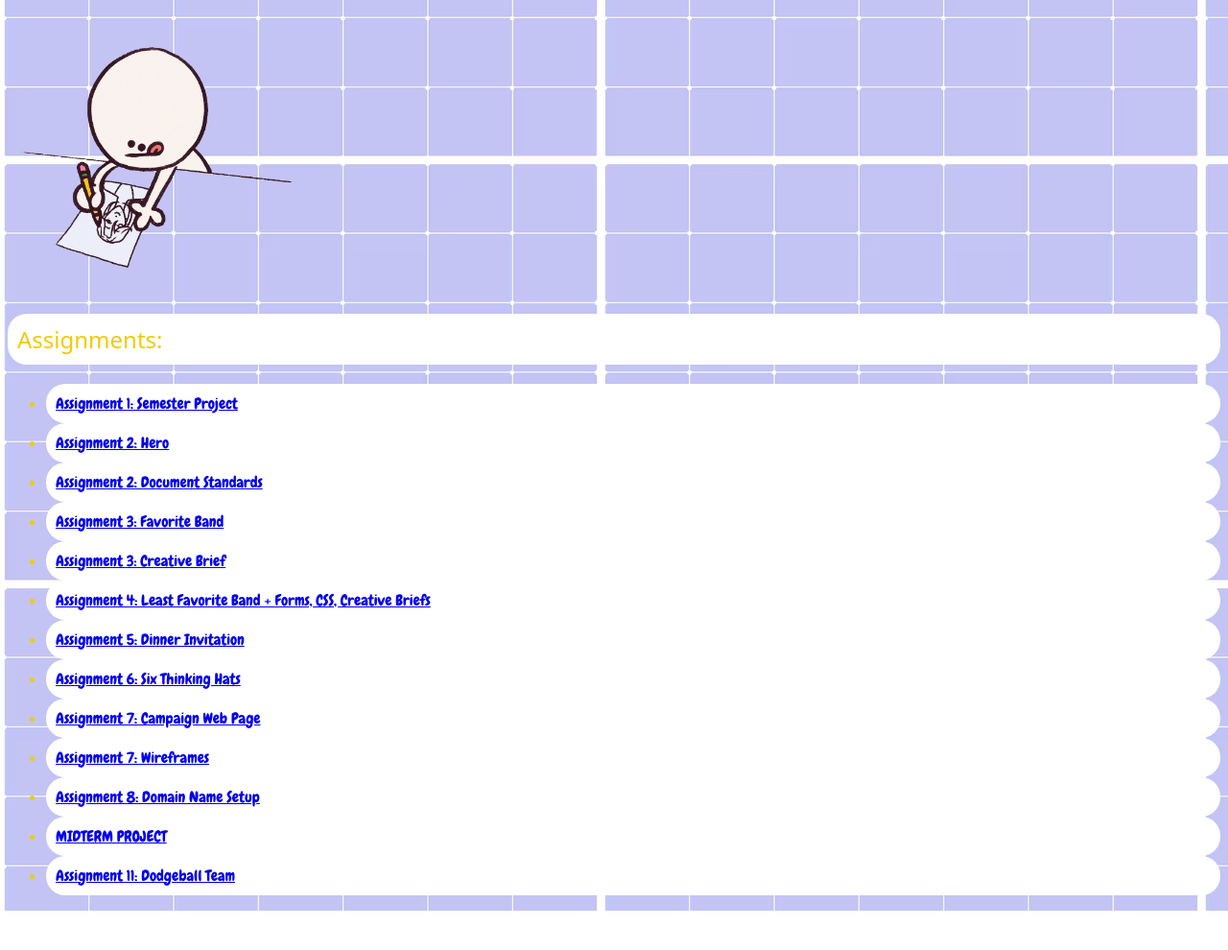
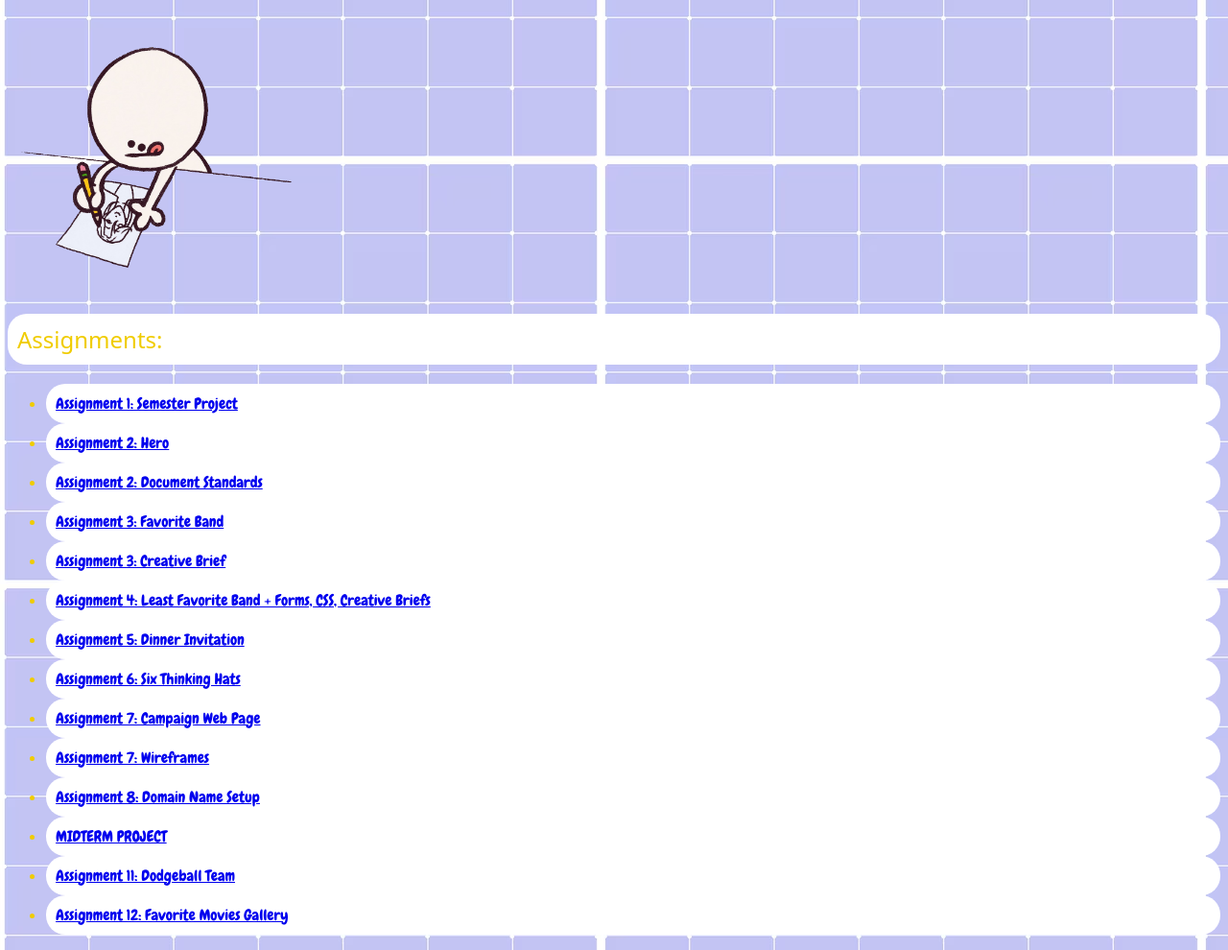
Before and after one commit to JVo-123/internet-studio-jaimievo, a plain HTML site: page index.html in a window 1280 px wide. Shown: the part 275-1265 px from the top of the page at 96% size. Before the commit the page ends 1224 px from the top, so only its background shows below. Drawn offline with Linux system fonts and the light colour scheme; a web font is replaced by a local one.

Commit message:
Add link for Assignment 12 in index.html
Added a new assignment link for 'Assignment 12: Favorite Movies Gallery'.

```diff
--- a/index.html
+++ b/index.html
@@ -30,6 +30,7 @@
         <li><a href="asg8/domains.html">Assignment 8: Domain Name Setup</a></li>
         <li><a href="midterm/index.html">MIDTERM PROJECT</a></li>
         <li><a href="asg11/index.html">Assignment 11: Dodgeball Team</a></li>
+        <li><a href="asg12/index.html">Assignment 12: Favorite Movies Gallery</a></li>
       </ul>
 
   </body>
```
